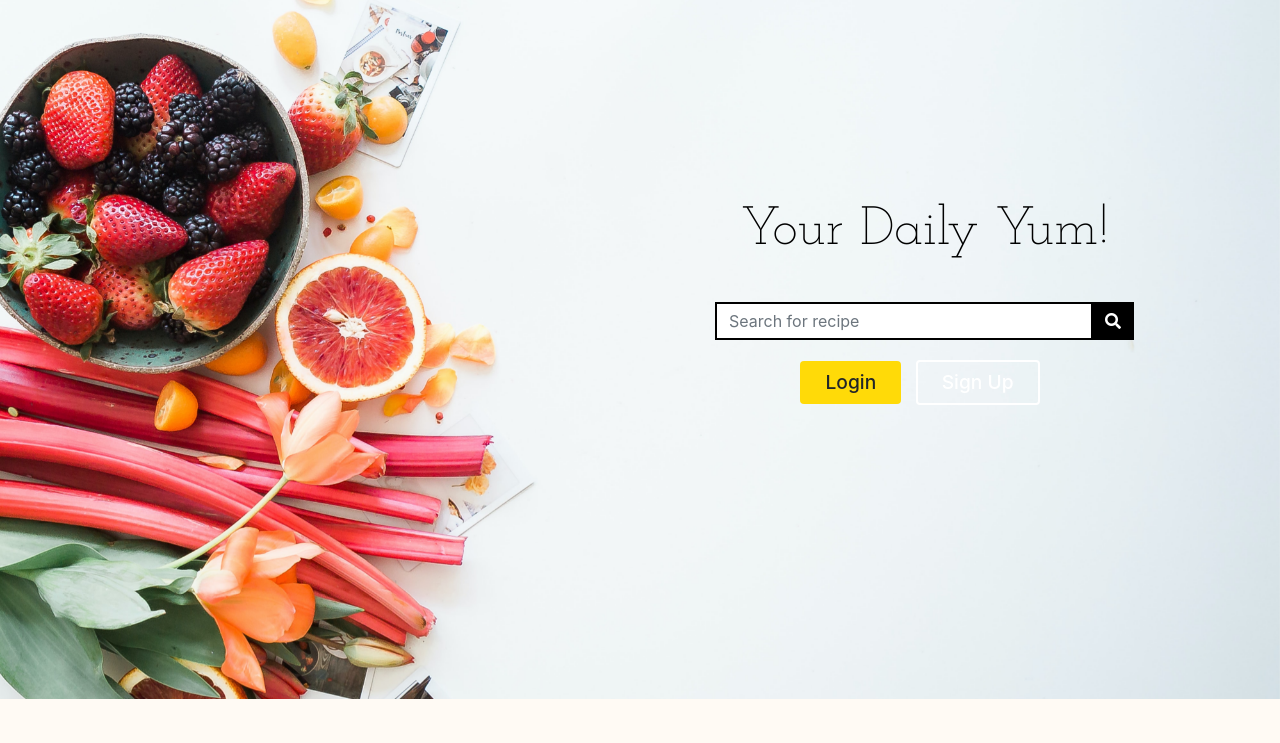
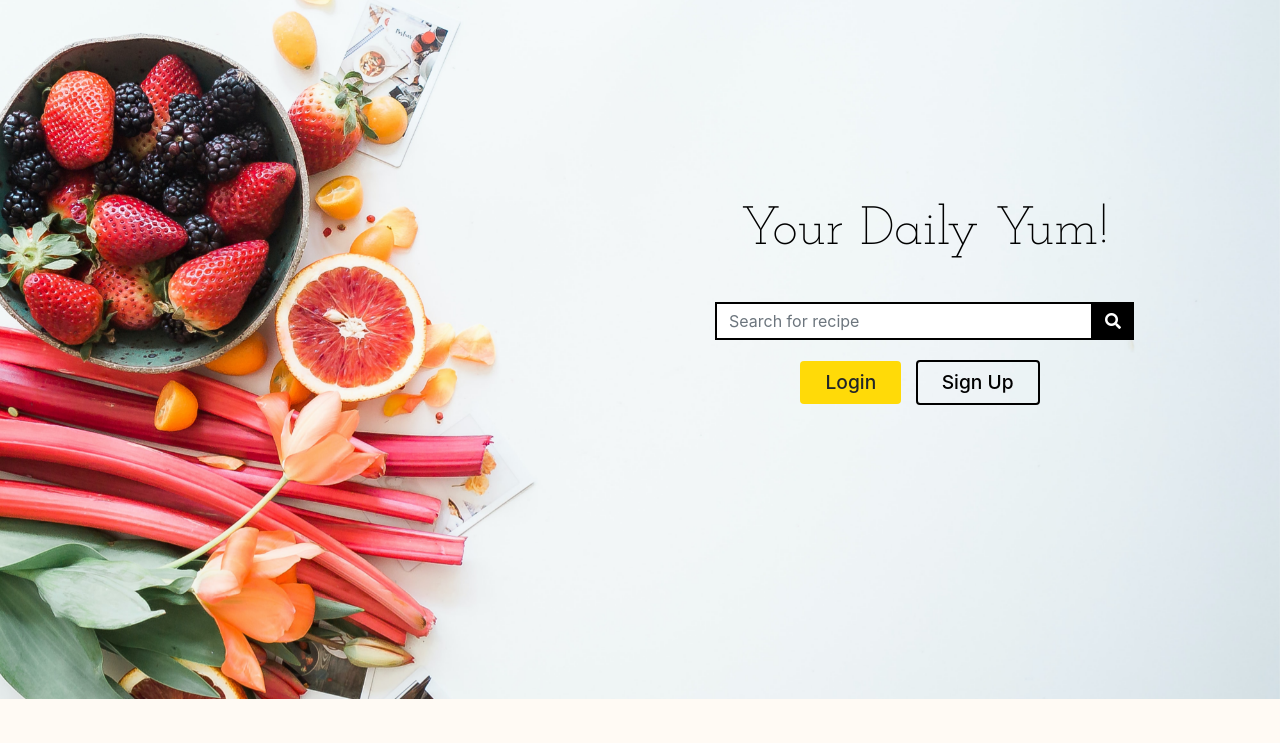
Before and after one commit to ajdil91/recipe-suggester, a Django app: page / in a window 1280 px wide. Shown: the part 57-800 px from the top of the page. Run offline with Django 3.2, Linux system fonts and the light colour scheme; parts of the project's set-up code (start-up, migrations or seed data) failed here and were passed over; some libraries are stand-ins or nearby versions.

Commit message:
minor UI changes

```diff
--- a/recipe_app/static/css/index.css
+++ b/recipe_app/static/css/index.css
@@ -67,14 +67,14 @@ body {
     transition: color .15s ease-in-out,background-color .15s ease-in-out,border-color .15s ease-in-out,box-shadow .15s ease-in-out;
     margin: 20px 10px 0 10px;
     background-color: transparent;
-    color: white;
-    border: 2px white solid;
+    color: black;
+    border: 2px black solid;
 }
 
 .signup-button:hover {
-    color: white;
+    color: black;
     text-decoration: none;
-    opacity: 0.8;
+    opacity: 0.6;
 }
 
 #base-nav {
--- a/recipe_app/views.py
+++ b/recipe_app/views.py
@@ -17,8 +17,7 @@ import requests
 import random
 from urllib.parse import urlparse
 from django.core.files import File
-from django.core.files.temp import NamedTemporaryFile, TemporaryFile
-from temp import tempdir
+from tempfile import NamedTemporaryFile, TemporaryFile
 
 # Create your views here.
 
```
Also changed, not shown: db.sqlite3, media/temporary/1529446352.jpg (added), media/temporary/sstssx1487349585.jpg (deleted).
